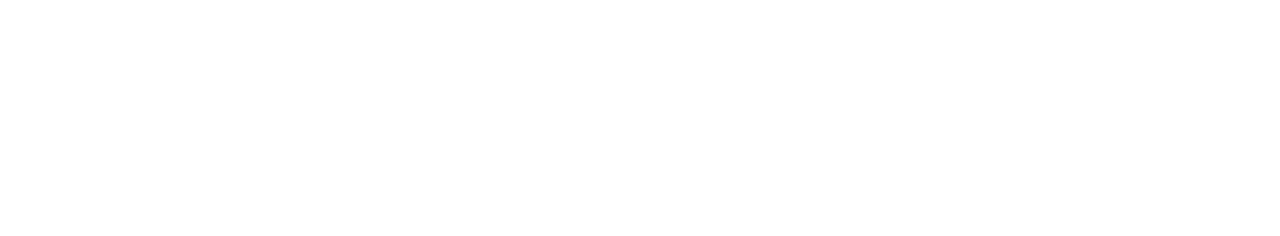
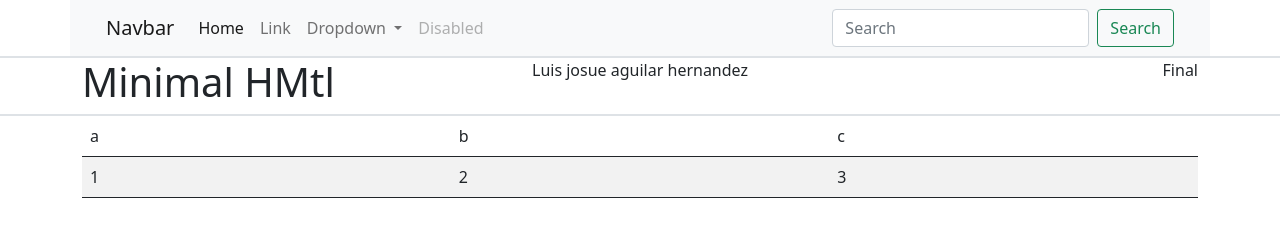
Before and after one commit to luisjosueljah/hello-world, a plain HTML site: page index.html in a window 1280 px wide. Drawn offline with nearby package versions, Linux system fonts and the light colour scheme.

Commit message:
Realizo el contenido nav table

```diff
--- a/index.html
+++ b/index.html
@@ -5,8 +5,102 @@
     <meta http-equiv="X-UA-Compatible" content="IE=edge">
     <meta name="viewport" content="width=device-width, initial-scale=1.0">
     <title>Primera Pagina</title>
+    <link href="https://cdn.jsdelivr.net/npm/bootstrap@5.0.2/dist/css/bootstrap.min.css" rel="stylesheet" integrity="sha384-EVSTQN3/azprG1Anm3QDgpJLIm9Nao0Yz1ztcQTwFspd3yD65VohhpuuCOmLASjC" crossorigin="anonymous">
+    <script src="https://cdn.jsdelivr.net/npm/bootstrap@5.0.2/dist/js/bootstrap.bundle.min.js" integrity="sha384-MrcW6ZMFYlzcLA8Nl+NtUVF0sA7MsXsP1UyJoMp4YLEuNSfAP+JcXn/tWtIaxVXM" crossorigin="anonymous"></script>
+    <script src="https://cdn.jsdelivr.net/npm/@popperjs/core@2.9.2/dist/umd/popper.min.js" integrity="sha384-IQsoLXl5PILFhosVNubq5LC7Qb9DXgDA9i+tQ8Zj3iwWAwPtgFTxbJ8NT4GN1R8p" crossorigin="anonymous"></script>
+    <script src="https://cdn.jsdelivr.net/npm/bootstrap@5.0.2/dist/js/bootstrap.min.js" integrity="sha384-cVKIPhGWiC2Al4u+LWgxfKTRIcfu0JTxR+EQDz/bgldoEyl4H0zUF0QKbrJ0EcQF" crossorigin="anonymous"></script>
+
 </head>
 <body>
+    <div class="container">
+        <div class="row">
+            <nav class="navbar navbar-expand-lg navbar-light bg-light">
+                <div class="container-fluid">
+                  <a class="navbar-brand" href="#">Navbar</a>
+                  <button class="navbar-toggler" type="button" data-bs-toggle="collapse" data-bs-target="#navbarSupportedContent" aria-controls="navbarSupportedContent" aria-expanded="false" aria-label="Toggle navigation">
+                    <span class="navbar-toggler-icon"></span>
+                  </button>
+                  <div class="collapse navbar-collapse" id="navbarSupportedContent">
+                    <ul class="navbar-nav me-auto mb-2 mb-lg-0">
+                      <li class="nav-item">
+                        <a class="nav-link active" aria-current="page" href="#">Home</a>
+                      </li>
+                      <li class="nav-item">
+                        <a class="nav-link" href="#">Link</a>
+                      </li>
+                      <li class="nav-item dropdown">
+                        <a class="nav-link dropdown-toggle" href="#" id="navbarDropdown" role="button" data-bs-toggle="dropdown" aria-expanded="false">
+                          Dropdown
+                        </a>
+                        <ul class="dropdown-menu" aria-labelledby="navbarDropdown">
+                          <li><a class="dropdown-item" href="#">Action</a></li>
+                          <li><a class="dropdown-item" href="#">Another action</a></li>
+                          <li><hr class="dropdown-divider"></li>
+                          <li><a class="dropdown-item" href="#">Something else here</a></li>
+                        </ul>
+                      </li>
+                      <li class="nav-item">
+                        <a class="nav-link disabled" href="#" tabindex="-1" aria-disabled="true">Disabled</a>
+                      </li>
+                    </ul>
+                    <form class="d-flex">
+                      <input class="form-control me-2" type="search" placeholder="Search" aria-label="Search">
+                      <button class="btn btn-outline-success" type="submit">Search</button>
+                    </form>
+                  </div>
+                </div>
+              </nav>
+        </div>
+    </div>
+    <div class="border">
 
+    </div>
+    <div class="container">
+        <div class="row">
+            <div class="col">
+                <h1>Minimal HMtl</h1>
+            </div>
+            <div class="col">
+                <p class="text-center">
+                    Luis josue aguilar hernandez
+                </p>
+
+            </div>
+            <div class="col">
+                <p class="text-end border-info">
+                    Final
+                </p>
+            </div>
+        </div>
+    </div>
+    <div class="border">
+
+    </div>
+
+    <div class="container">
+      <div class="row">
+        <div class="col">
+          <table class="table table-striped">
+            <thead>
+              <tr>
+                <td>a</td>
+                <td>b</td>
+                <td>c</td>
+              </tr>
+            </thead>
+            <tbody>
+              <tr>
+                <td>1</td>
+                <td>2</td>
+                <td>3</td>
+              </tr>
+            </tbody>
+            <tfoot>
+
+            </tfoot>
+          </table>
+        </div>
+      </div>
+    </div>
 </body>
 </html>
```
